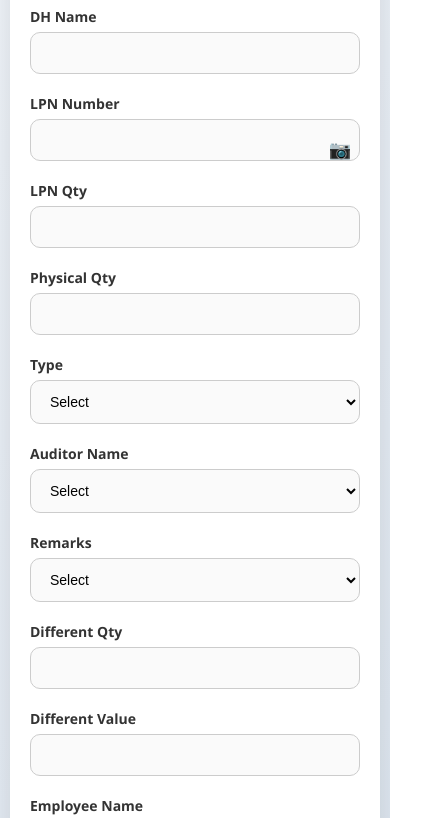
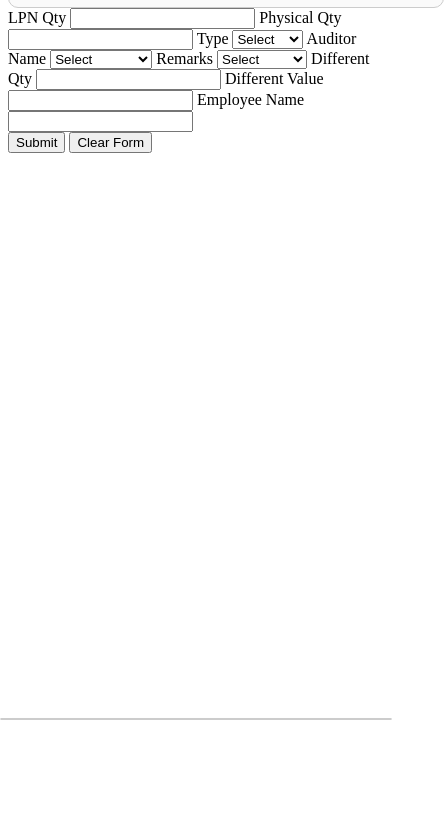
Before and after one commit to sagar9365/Audit-form, a plain HTML site: page index.html in a window 390 px wide. Shown: the part 126-944 px from the top of the page, 444 px wide, since content can reach past the window. After the commit the page ends 846 px from the top, so only its background shows below. Drawn offline with Linux system fonts and the light colour scheme.

Commit message:
style.css

```diff
--- a/style.css
+++ b/style.css
@@ -1,82 +1,13 @@
-/* ====== General Reset & Body ====== */
-* {
-  box-sizing: border-box;
-  margin: 0;
-  padding: 0;
-}
-
-body {
-  font-family: 'Segoe UI', Tahoma, Geneva, Verdana, sans-serif;
-  background: linear-gradient(135deg, #eef2f7, #d9e2ec);
-  display: flex;
-  justify-content: center;
-  align-items: flex-start;
-  min-height: 100vh;
-  padding: 40px 10px;
-}
-
-/* ====== Form Container ====== */
-.form-container {
-  background: #ffffff;
-  border-radius: 16px;
-  box-shadow: 0 10px 25px rgba(0,0,0,0.1);
-  width: 100%;
-  max-width: 500px;
-  padding: 35px 30px;
-  position: relative;
-  transition: transform 0.3s ease, box-shadow 0.3s ease;
-}
-
-.form-container:hover {
-  transform: translateY(-6px);
-  box-shadow: 0 15px 40px rgba(0,0,0,0.18);
-}
-
-.form-container h2 {
-  text-align: center;
-  margin-bottom: 30px;
-  font-size: 28px;
-  font-weight: 700;
-  color: #222;
-  letter-spacing: 0.5px;
-}
-
-/* ====== Labels & Inputs ====== */
-label {
-  display: block;
-  margin-bottom: 6px;
-  font-weight: 600;
-  color: #333;
-  font-size: 14px;
-}
-
-input, select {
-  width: 100%;
-  padding: 12px 15px;
-  margin-bottom: 20px;
-  border: 1px solid #ccc;
-  border-radius: 10px;
-  font-size: 14px;
-  outline: none;
-  background: #fafafa;
-  transition: all 0.3s ease;
-}
-
-input:focus, select:focus {
-  border-color: #4a90e2;
-  box-shadow: 0 0 8px rgba(74,144,226,0.3);
-  background: #fff;
-}
-
-/* ====== LPN Input + Scan Icon ====== */
+/* Wrapper for input + icon + suggestions */
 .lpn-input-wrapper {
-  position: relative;
+  position: relative;  /* required for suggestions dropdown */
   width: 100%;
 }
 
+/* LPN input */
 .lpn-input-wrapper input {
   width: 100%;
-  padding-right: 45px; /* Right space for icon */
+  padding-right: 45px; /* space for scan button */
   padding-left: 15px;
   height: 42px;
   border-radius: 10px;
@@ -89,21 +20,22 @@ input:focus, select:focus {
 .lpn-input-wrapper input:focus {
   border-color: #4a90e2;
   box-shadow: 0 0 8px rgba(74,144,226,0.3);
+  background: #fff;
 }
 
-/* Scan button/icon inside input */
+/* Scan button inside input */
 .lpn-input-wrapper .scan-btn {
   position: absolute;
   right: 0;
   top: 0;
   bottom: 0;
-  width: 40px; /* Touch/clickable width */
+  width: 40px; /* clickable width */
   border: none;
   background: transparent; /* remove background */
   color: #4a90e2; /* icon color */
   cursor: pointer;
   display: flex;
-  align-items: center;
+  align-items: center;  /* vertical center */
   justify-content: center;
   font-size: 18px;
   padding: 0;
@@ -115,17 +47,17 @@ input:focus, select:focus {
   transform: scale(1.1);
 }
 
-
-/* ====== Suggestions Dropdown ====== */
+/* Suggestions dropdown */
 #suggestions {
+  position: absolute;
+  top: 100%; /* just below input */
+  left: 0;
+  width: 100%;
+  max-height: 160px;
+  overflow-y: auto;
+  background: #fff;
   border: 1px solid #ccc;
   border-radius: 8px;
-  background: #fff;
-  position: absolute;
-  top: 58px;
-  max-height: 160px;
-  overflow-y: auto;
-  width: calc(100% - 30px);
   z-index: 1000;
   box-shadow: 0 5px 15px rgba(0,0,0,0.05);
 }
@@ -139,103 +71,3 @@ input:focus, select:focus {
 #suggestions div:hover {
   background: #f0f4f8;
 }
-
-/* ====== Scan Container (for other scan fields if any) ====== */
-.scan-container {
-  display: flex;
-  gap: 10px;
-}
-
-.scan-container input {
-  flex: 1;
-}
-
-.scan-container button {
-  padding: 12px 18px;
-  border: none;
-  border-radius: 10px;
-  background: #4a90e2;
-  color: #fff;
-  font-weight: 600;
-  cursor: pointer;
-  transition: background 0.3s, transform 0.2s;
-}
-
-.scan-container button:hover {
-  background: #357ab7;
-  transform: translateY(-2px);
-}
-
-/* ====== QR Reader ====== */
-#qr-reader {
-  width: 100%;
-  margin: 15px 0;
-  display: none;
-  border-radius: 12px;
-  overflow: hidden;
-}
-
-/* ====== Buttons ====== */
-.button-group {
-  display: flex;
-  justify-content: space-between;
-  gap: 12px;
-}
-
-.button-group button {
-  flex: 1;
-  padding: 14px;
-  border: none;
-  border-radius: 10px;
-  font-weight: 700;
-  cursor: pointer;
-  font-size: 15px;
-  transition: all 0.3s ease, transform 0.2s ease;
-}
-
-.button-group button[type="submit"] {
-  background: #28a745;
-  color: #fff;
-}
-
-.button-group button[type="submit"]:hover {
-  background: #218838;
-  transform: translateY(-2px);
-}
-
-.button-group button[type="button"] {
-  background: #dc3545;
-  color: #fff;
-}
-
-.button-group button[type="button"]:hover {
-  background: #b02a37;
-  transform: translateY(-2px);
-}
-
-/* ====== Divider / Line under Form ====== */
-.form-divider {
-  height: 3px;
-  background: linear-gradient(to right, #4a90e2, #50e3c2);
-  border-radius: 2px;
-  margin-top: 35px;
-}
-
-/* ====== Responsive ====== */
-@media (max-width: 480px) {
-  .form-container {
-    padding: 25px 20px;
-  }
-
-  .lpn-input-wrapper input {
-    padding-right: 40px;
-  }
-
-  .scan-container {
-    flex-direction: column;
-  }
-
-  .scan-container button {
-    width: 100%;
-  }
-}
```
